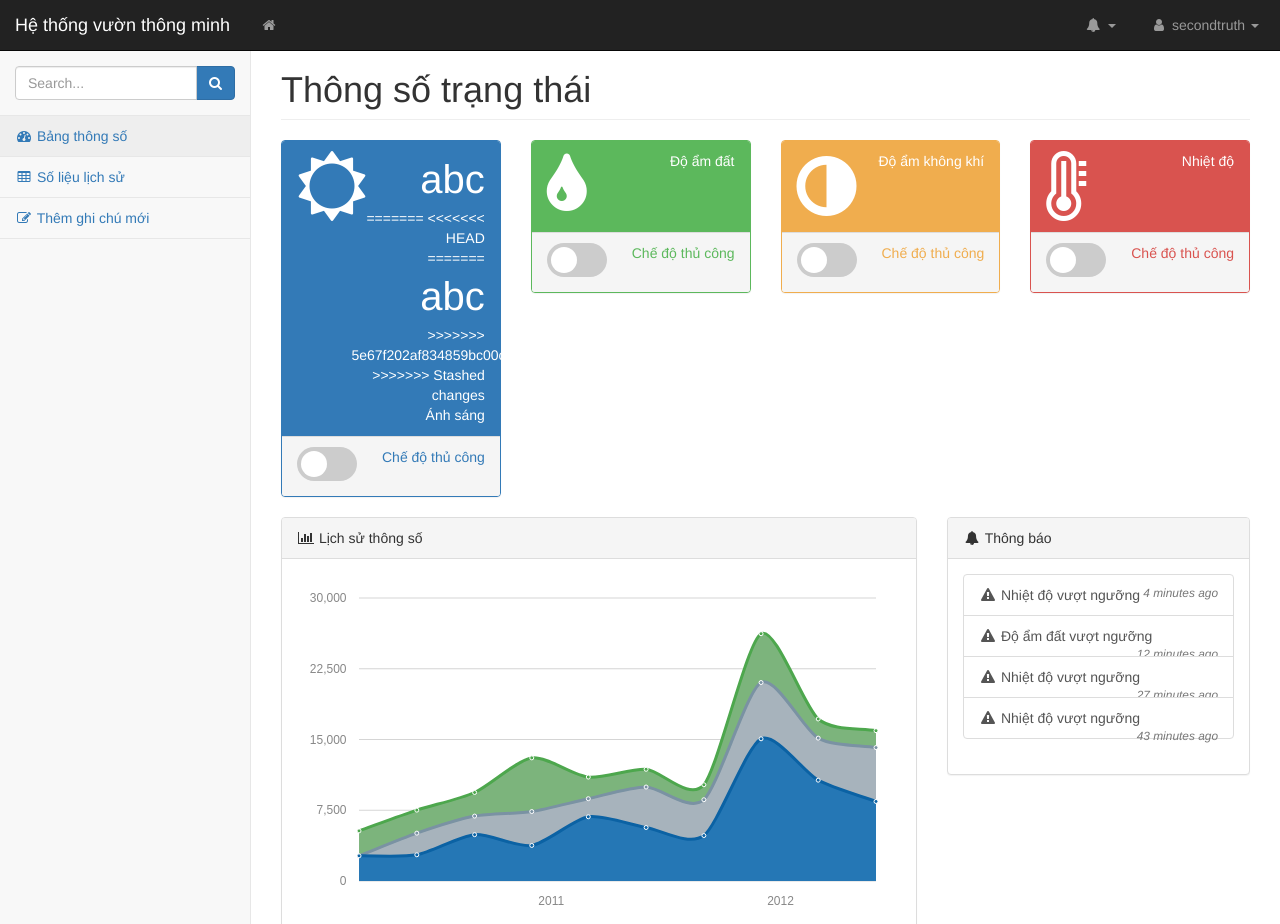
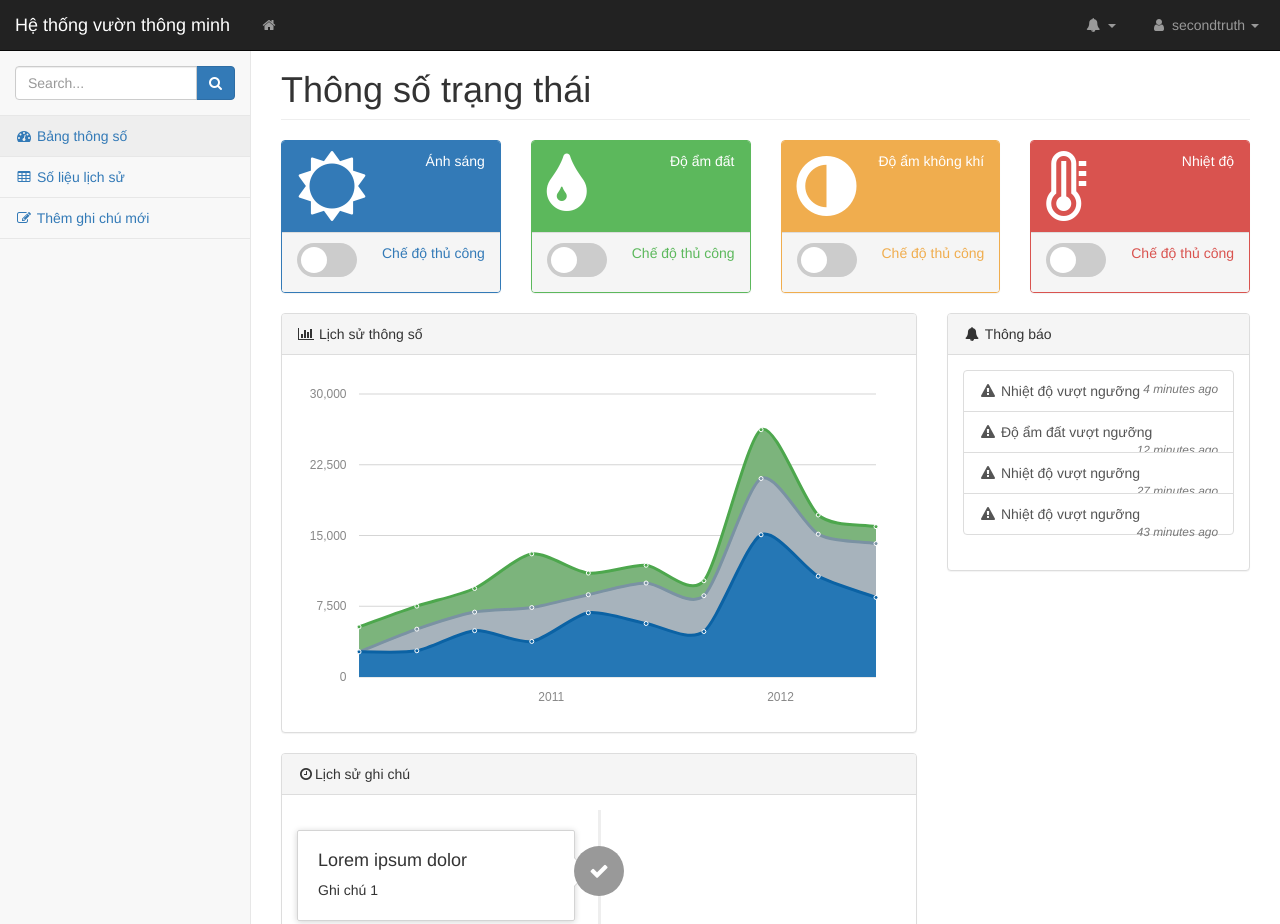
Before and after one commit to tringuyenle/SMARTFARM, a website: page pages/index.html in a window 1280 px wide. Shown: the top 924 px of the page. Drawn offline with Linux system fonts and the light colour scheme; no server answers.

Commit message:
update fecth api get data

```diff
--- a/pages/index.html
+++ b/pages/index.html
@@ -186,14 +186,7 @@
                                             <i class="fa fa-sun-o fa-5x"></i>
                                         </div>
                                         <div class="col-xs-9 text-right">
-                                            <div class="huge"><span id="nhietdopan"></span> abc</div>
-=======
-<<<<<<< HEAD
                                             <div class="huge"><span id="anh-sang"></span></div>
-=======
-                                            <div class="huge"><span id="nhietdopan"></span> abc</div>
->>>>>>> 5e67f202af834859bc00c8f998b14427fc618cca
->>>>>>> Stashed changes
                                             <div>Ánh sáng</div>
                                         </div>
                                     </div>
```
